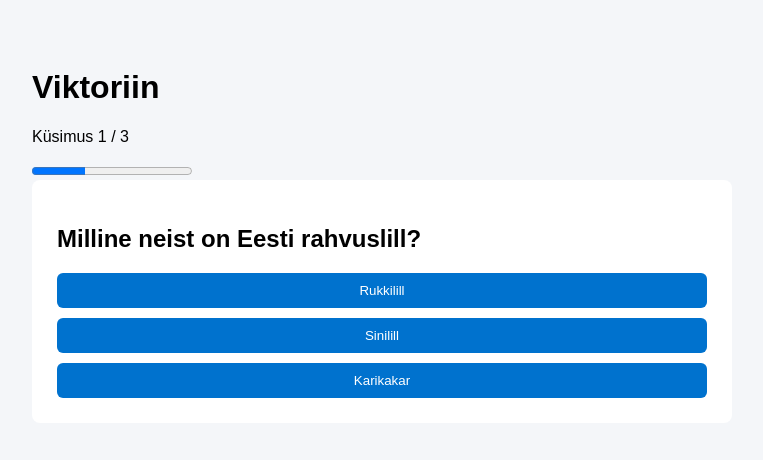
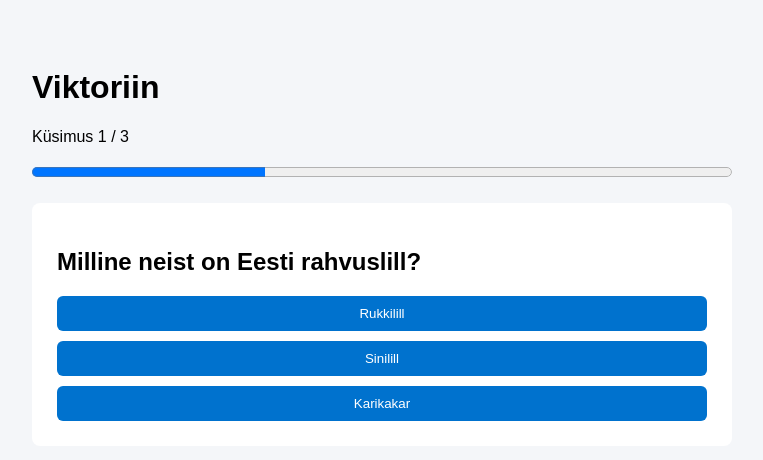
Before and after one commit to mariaTimofejev/QuizApp, a React (Vite) app in the folder quiz-app/: page / in a window 1280 px wide. Shown: the top 460 px of the page, without its empty margins (258-1021 px from the left). Built offline with nearby package versions, Linux system fonts and the light colour scheme.

Commit message:
style: Lisasin CSS faili edenemisriba stiili

```diff
--- a/quiz-app/src/styles/styles.css
+++ b/quiz-app/src/styles/styles.css
@@ -25,3 +25,9 @@ body {
   border: none;
   border-radius: 6px;
 }
+
+progress {
+  width: 100%;
+  height: 20px;
+  margin-bottom: 20px;
+}
```
